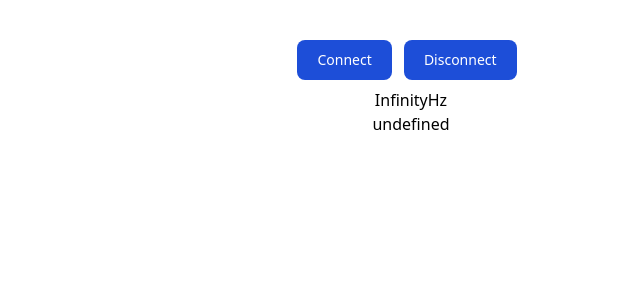
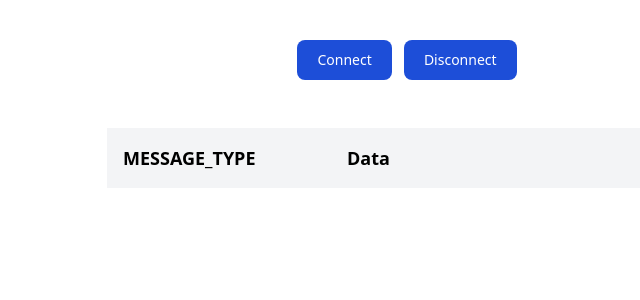
Before and after one commit to bartslinger/crsf-web-viewer, a SvelteKit app: page / in a window 1280 px wide. Shown: the top 300 px of the page, without its empty margins (229-869 px from the left). Built offline with nearby package versions, Linux system fonts and the light colour scheme.

Commit message:
data table

```diff
--- a/src/routes/+page.svelte
+++ b/src/routes/+page.svelte
@@ -78,10 +78,23 @@
 			on:click={clickDisconnect}>Disconnect</button
 		>
 	</div>
-	<div>
-		{Math.round(1000000 / (radio_id?.update_interval || 0))}Hz
-	</div>
-	<div>
-		{radio_id?.offset}
-	</div>
+	<table class="mt-10 table-fixed">
+		<tr>
+			<td class="p-4 bg-gray-100 text-lg font-semibold w-56"> MESSAGE_TYPE </td>
+			<td class="p-4 bg-gray-100 text-lg font-semibold w-96">Data</td>
+		</tr>
+		{#if radio_id}
+			<tr>
+				<td class="p-4"> RADIO_ID </td>
+				<td class="p-4">
+					<p>
+						Frequency: {Math.round(1000000 / (radio_id?.update_interval || 0))}Hz
+					</p>
+					<p>
+						Offset: {radio_id?.offset}
+					</p>
+				</td>
+			</tr>
+		{/if}
+	</table>
 </div>
```
